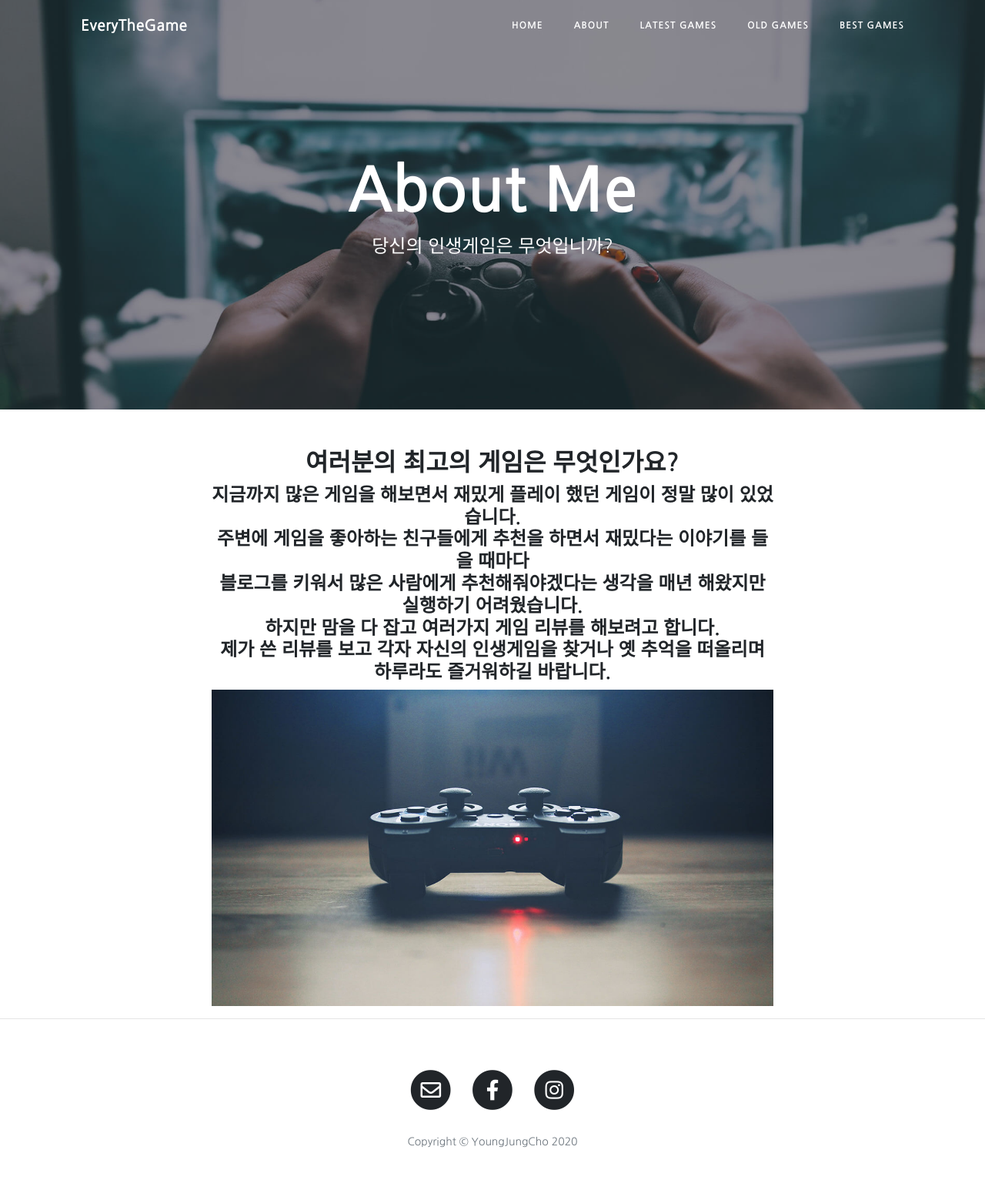
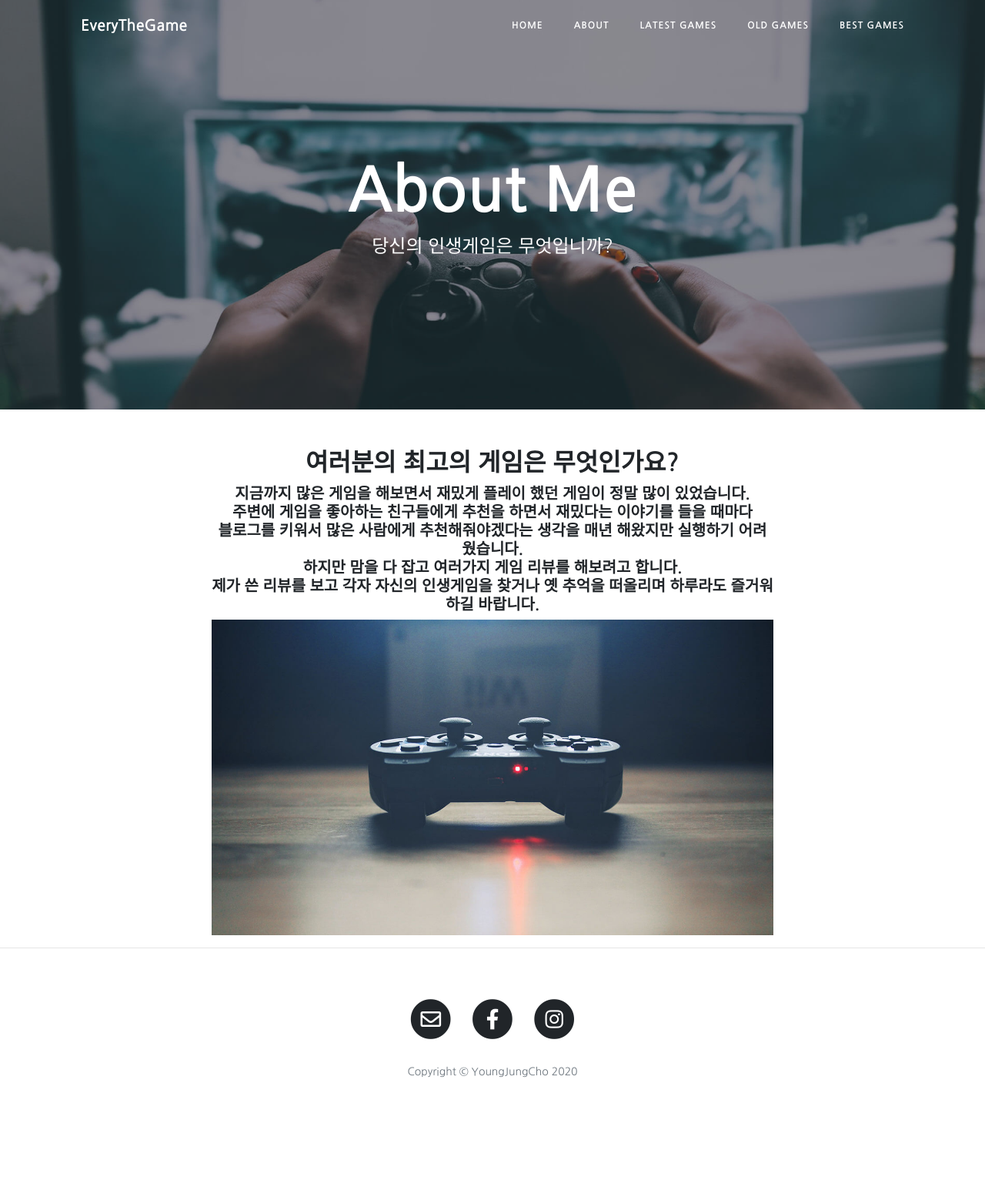
Before and after one commit to youngjungcho/everythegame88, a Jekyll site: the page built from about.html, in a window 1280 px wide. Shown: the whole page at 77% size. Built offline with Jekyll 4.4.1, drawn with Linux system fonts in a browser that asks for light colours; after the commit the page ends 1468 px from its top, so only the background shows below that.

Commit message:
Update about.html

```diff
--- a/about.html
+++ b/about.html
@@ -16,11 +16,11 @@
 <section class="everythegame_1">
     <div id="container">
       <h2 class="subtitle">여러분의 최고의 게임은 무엇인가요?</h2>
-      <h4 class="information"> 지금까지 많은 게임을 해보면서 재밌게 플레이 했던 게임이 정말 많이 있었습니다.<br>
+      <h5 class="information"> 지금까지 많은 게임을 해보면서 재밌게 플레이 했던 게임이 정말 많이 있었습니다.<br>
                                 주변에 게임을 좋아하는 친구들에게 추천을 하면서 재밌다는 이야기를 들을 때마다<br>
                                 블로그를 키워서 많은 사람에게 추천해줘야겠다는 생각을 매년 해왔지만 실행하기 어려웠습니다.<br>
                                 하지만 맘을 다 잡고 여러가지 게임 리뷰를 해보려고 합니다.<br>
-                                제가 쓴 리뷰를 보고 각자 자신의 인생게임을 찾거나 옛 추억을 떠올리며 하루라도 즐거워하길 바랍니다.</h4>
+                                제가 쓴 리뷰를 보고 각자 자신의 인생게임을 찾거나 옛 추억을 떠올리며 하루라도 즐거워하길 바랍니다.</h5>
 	  </div>
   <div id="image">
     <div class="image1"><img src="/img/bg-main.jpg" alt="everythegame"></div>
```
